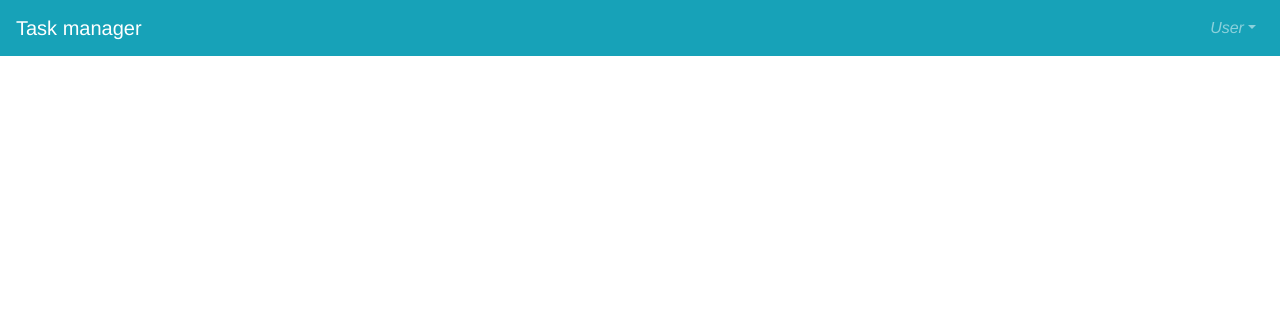
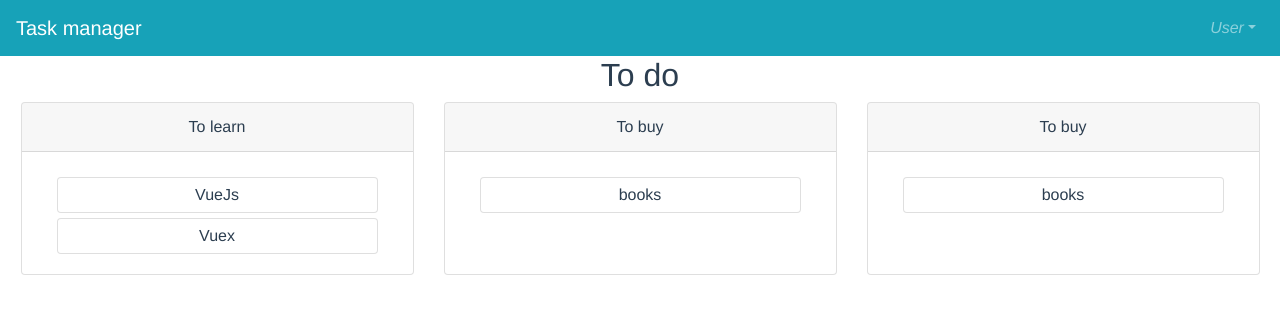
Before and after one commit to tranthithuhan/trello-vuejs, a Vue app: page /#/board/1 in a window 1280 px wide. Shown: the top 314 px of the page. Built offline with nearby package versions, Linux system fonts and the light colour scheme.

Commit message:
add board

```diff
--- /dev/null
+++ b/src/components/Board.vue
@@ -0,0 +1,58 @@
+<template>
+  <div id="board" class="board-card">
+    <h2 class="board-title">{{board.title}}</h2>
+    <b-card-group
+      deck
+      class="board-list d-flex flex-row justify-content-center"
+    >
+      <b-card
+        class="board-item"
+        v-for="item in board.list"
+        v-bind:header="item.title"
+        v-bind:key="item.id"
+      >
+        <b-list-group
+          v-for="card in item.cards"
+          v-bind:key="card.id">
+          <b-card class="board-list-card">
+            {{card.title}}
+          </b-card>
+        </b-list-group>
+
+      </b-card>
+    </b-card-group>
+  </div>
+</template>
+
+<script>
+
+import { mapGetters } from 'vuex';
+import BoardCard from './BoardCard';
+
+export default {
+  name: 'Board',
+  components: { BoardCard },
+  props: {
+    id: String,
+  },
+  computed: {
+    board() {
+      return this.$store.getters.getBoardById(this.id);
+    },
+  },
+};
+</script>
+
+<style scoped>
+  .board-item {
+    max-width: 30%;
+  }
+
+  .board-list-card {
+    margin: 5px 0;
+  }
+
+  .board-list-card .card-body {
+    padding: 5px;
+  }
+</style>
--- /dev/null
+++ b/src/components/BoardCard.vue
@@ -0,0 +1,29 @@
+<template>
+  <div
+    class="board-card mb-4"
+    style="max-width: calc(100%/3);">
+    <router-link
+      v-bind:to="{name: 'board', params: {id} }">
+      <b-card
+        v-bind:title="board.title"
+        v-bind:img-src="board.img"
+        img-top
+      >
+        <b-card-text>
+          Some quick example text to build on the card title.
+        </b-card-text>
+      </b-card>
+    </router-link>
+  </div>
+</template>
+
+<script>
+export default {
+  name: 'BoardCard',
+  props: ['board', 'id'],
+};
+</script>
+
+<style scoped>
+
+</style>
--- a/src/router/index.js
+++ b/src/router/index.js
@@ -1,6 +1,7 @@
 import Vue from 'vue';
 import Router from 'vue-router';
-import HelloWorld from '@/components/HelloWorld';
+import Boards from '../components/Boards';
+import Board from '../components/Board';
 
 Vue.use(Router);
 
@@ -8,8 +9,14 @@ export default new Router({
   routes: [
     {
       path: '/',
-      name: 'HelloWorld',
-      component: HelloWorld,
+      name: 'boards',
+      component: Boards,
+    },
+    {
+      path: '/board/:id',
+      name: 'board',
+      component: Board,
+      props: true,
     },
   ],
 });
```
Also changed, not shown: 2 other files (tests, documents, lock files or other folders).
